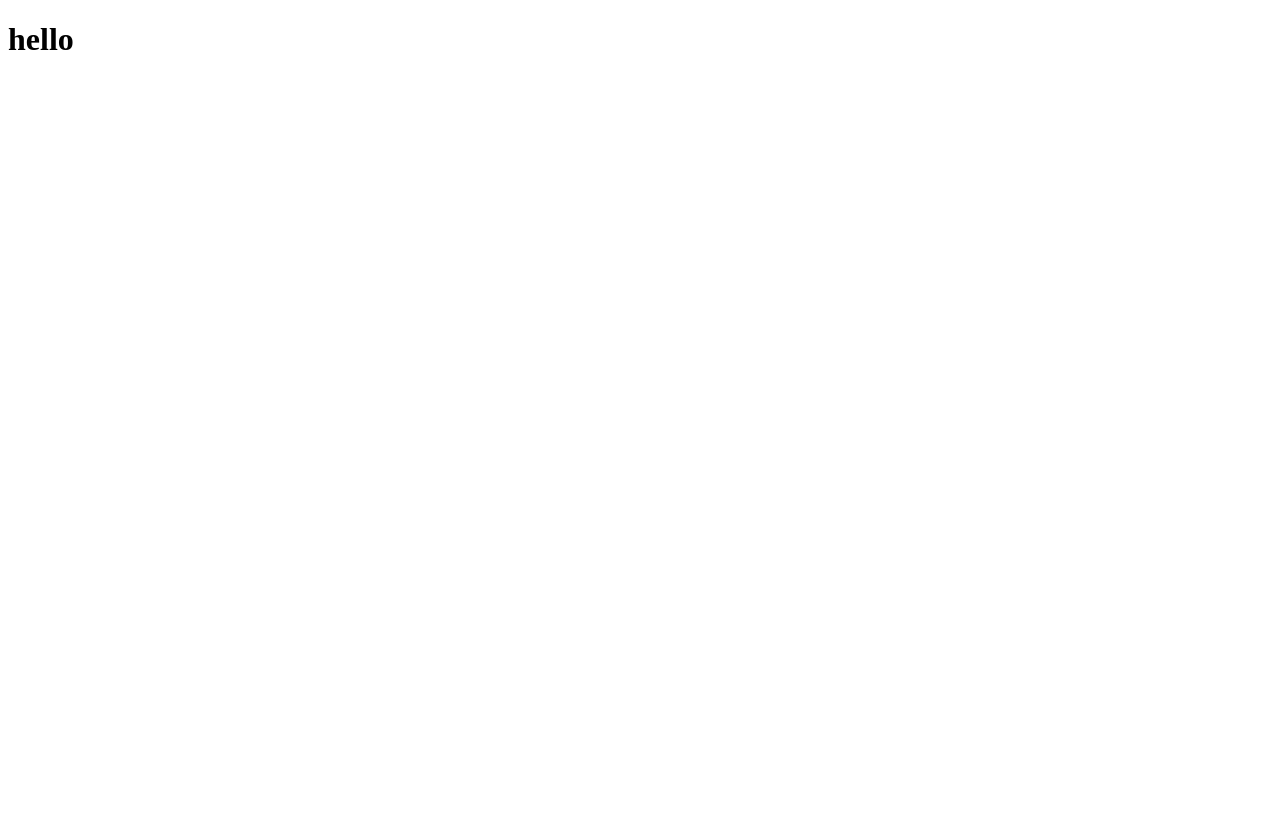
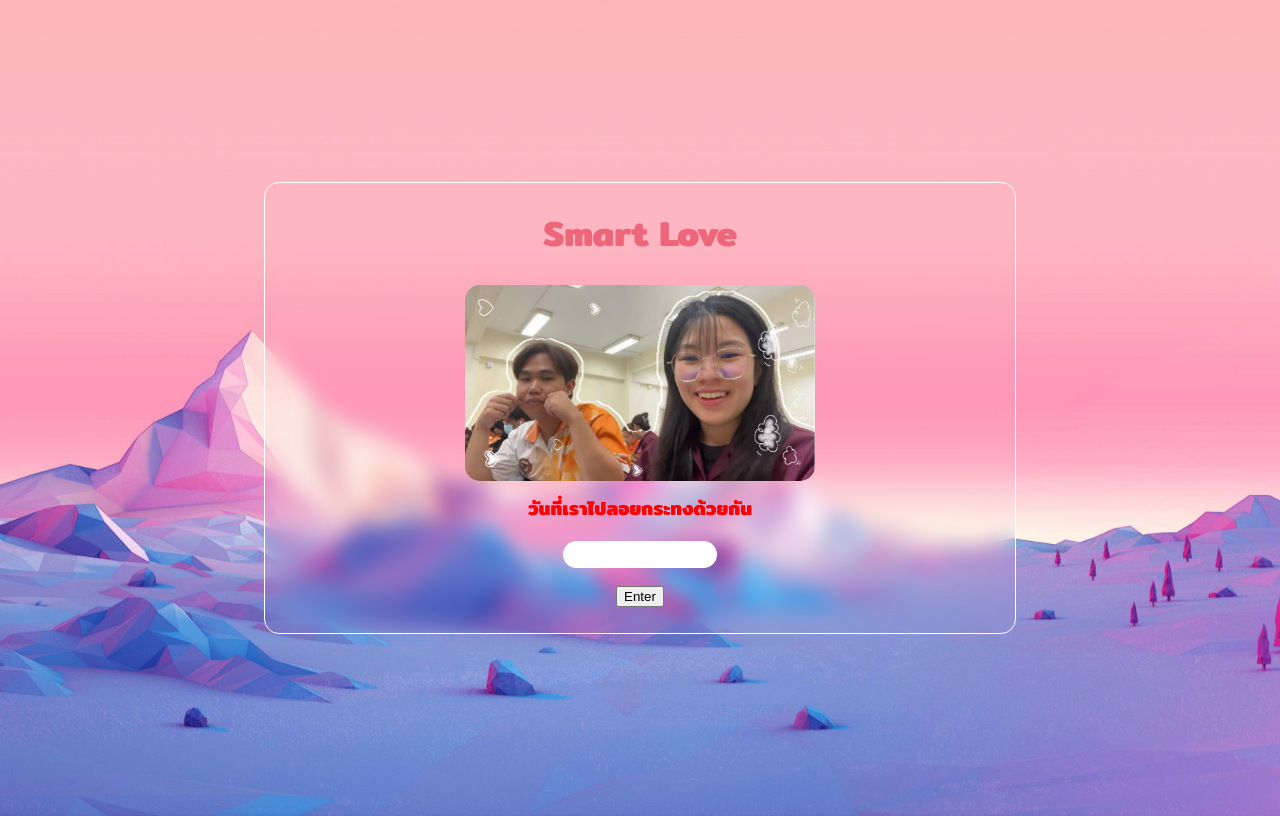
Before and after one commit to Mostnito/valentinecard, a plain HTML site: page index.html in a window 1280 px wide. Drawn offline with Linux system fonts and the light colour scheme.

Commit message:
Commit1
First Page

```diff
--- a/index.html
+++ b/index.html
@@ -4,8 +4,24 @@
     <meta charset="UTF-8">
     <meta name="viewport" content="width=device-width, initial-scale=1.0">
     <title>Document</title>
+    <link rel="stylesheet" href="style.css">
+    <link rel="preconnect" href="https://fonts.googleapis.com">
+<link rel="preconnect" href="https://fonts.gstatic.com" crossorigin>
+<link href="https://fonts.googleapis.com/css2?family=Mitr:wght@200;300;400;500;600;700&display=swap" rel="stylesheet">
 </head>
 <body>
-    <h1>hello</h1>
+    <main>
+        <div class="container">
+
+            <h1>Smart Love</h1>
+            <img src="asset/photo2.JPG" alt="">
+            <h3>วันที่เราไปลอยกระทงด้วยกัน</h3>
+            <input type="text" maxlength="6"><br>
+
+            <button type="submit">Enter</button>
+
+        </div>
+
+    </main>
 </body>
 </html>
--- /dev/null
+++ b/style.css
@@ -0,0 +1,57 @@
+body{
+    background-image: url(asset/bg.jpg);
+    background-repeat: no-repeat;
+    background-size: cover;
+    background-position: center;
+    font-family: "Mitr", serif;
+    font-weight: 400;
+    font-style: normal;
+}
+
+main{
+    justify-content: center;
+    align-items: center;
+    display: flex;
+    min-height: 100vh;
+}
+
+.container{
+    background-color: transparent;
+    color: white;
+    width: 750px;
+    height: 450px;
+    backdrop-filter: blur(10px);
+    border: 1px solid #ffffff;
+    border-radius: 15px;
+    text-align: center;
+    gap: 10px;
+
+
+}
+
+.container h1{
+    color: rgb(237, 102, 122);
+    font-size: 35px;
+}
+
+.container img{
+    border-radius: 15px;
+    width: 350px;
+}
+
+.container input{
+    text-align: center;
+    margin-bottom: 15px;
+    background-color: white;
+    border-radius: 15px;
+    width: 150px;
+    height: 25px;
+    border-style: none;
+    font-size: 25px;
+
+}
+
+.container h3{
+    color: red;
+    margin-top: 5px;
+}
```
Also changed, not shown: asset/bg.jpg (added), asset/photo2.JPG (added), 1 other file.
